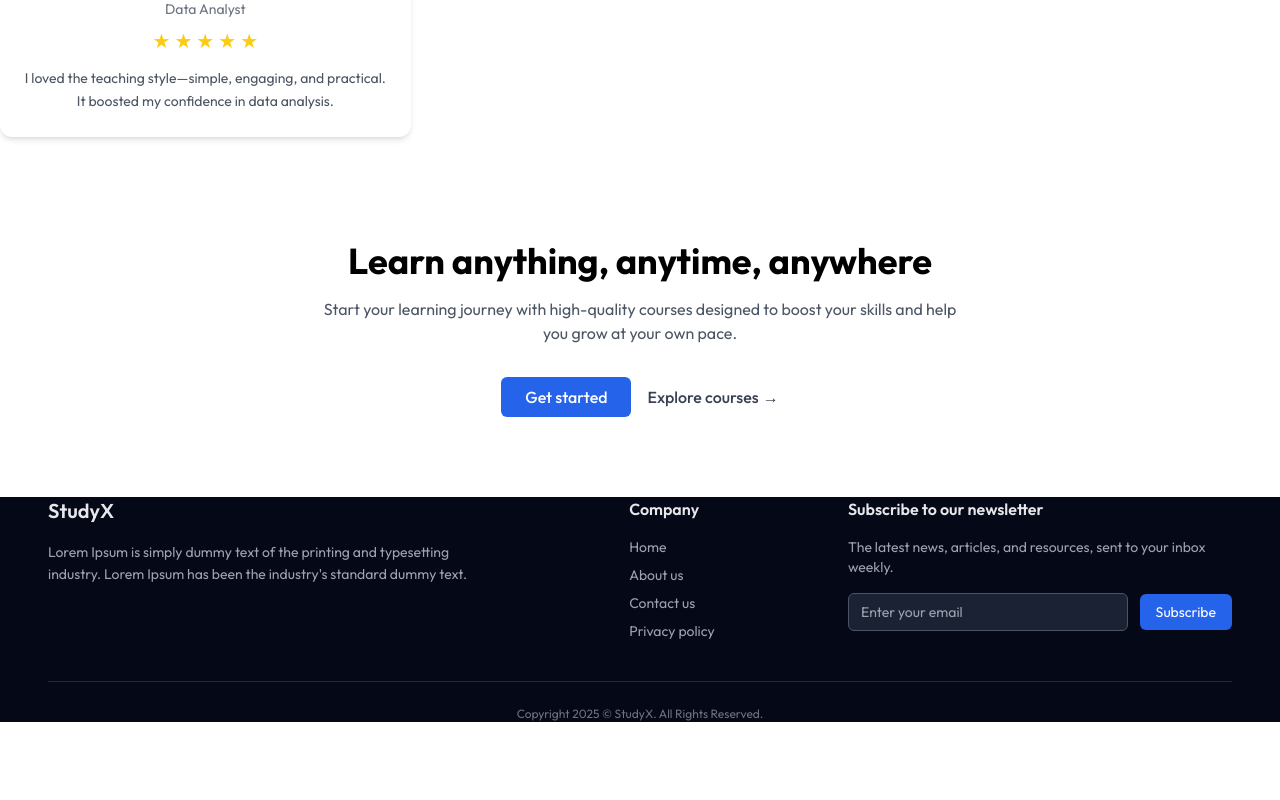
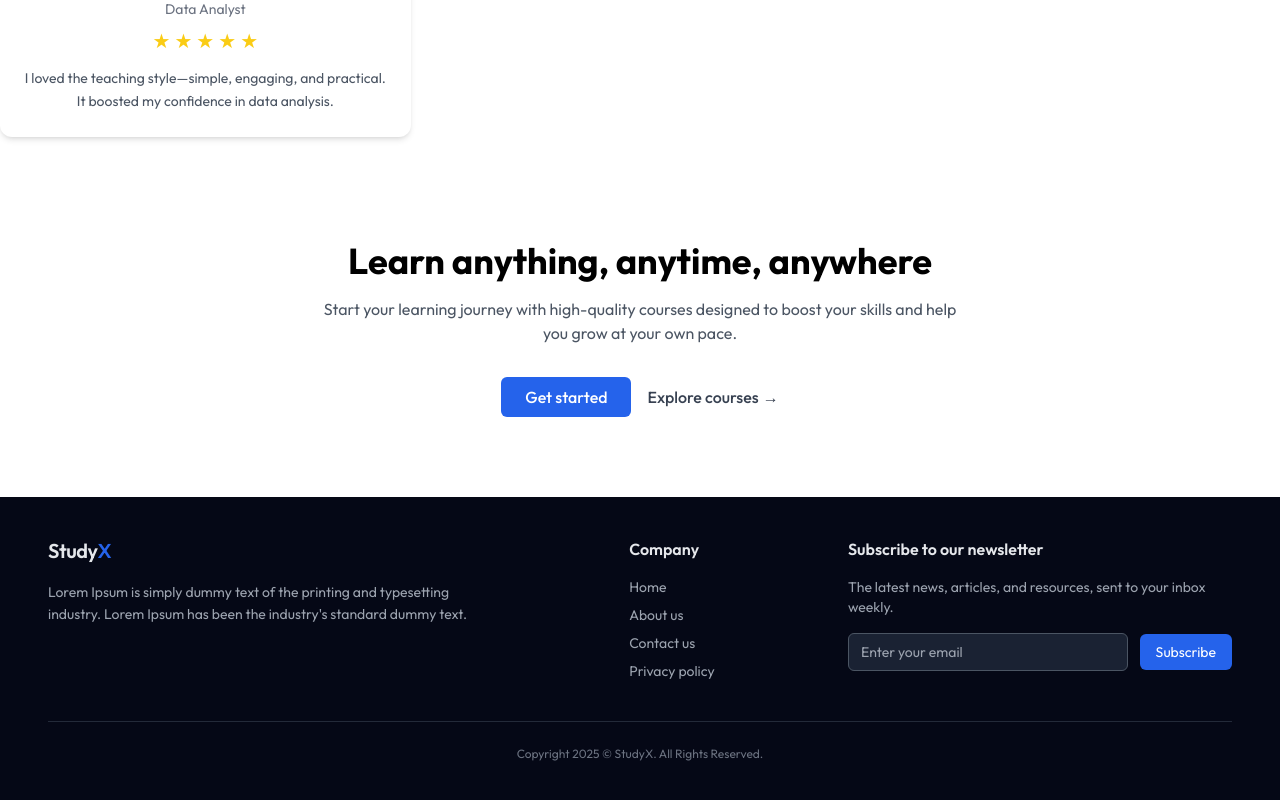
Before and after one commit to edward007-git/mern-lms, a React (Vite) app: page / in a window 1280 px wide. Shown: the part 1930-2730 px from the top of the page. Before the commit the page ends 2652 px from the top, so only its background shows below. Built offline with nearby package versions, Linux system fonts and the light colour scheme; no server answers.

Commit message:
feat(footer): add new StudyX footer with logo, links, and newsletter section

```diff
--- a/src/Components/student/Footer.jsx
+++ b/src/Components/student/Footer.jsx
@@ -2,17 +2,20 @@ import React from "react";
 
 const Footer = () => {
   return (
-    <footer className="bg-[#050816] text-gray-200 px-4 md:px-12 py-">
+    <footer className="bg-[#050816] text-gray-200 px-4 md:px-12 py-10">
+
       <div className="max-w-7xl mx-auto">
 
         {/* ==== TOP SECTION ==== */}
         <div className="flex flex-col md:flex-row justify-between gap-12 pb-10 border-b border-gray-700/60">
 
-          {/* ==== LOGO + TEXT ==== */}
+
           <div className="flex flex-col gap-4 max-w-md">
             <div className="flex items-center gap-2">
 
-              <h2 className="text-xl font-semibold">StudyX</h2>
+            <span className="text-xl font-semibold tracking-tight">
+    Study<span className="text-blue-600">X</span>
+  </span>
             </div>
 
             <p className="text-gray-400 text-sm leading-relaxed">
```
